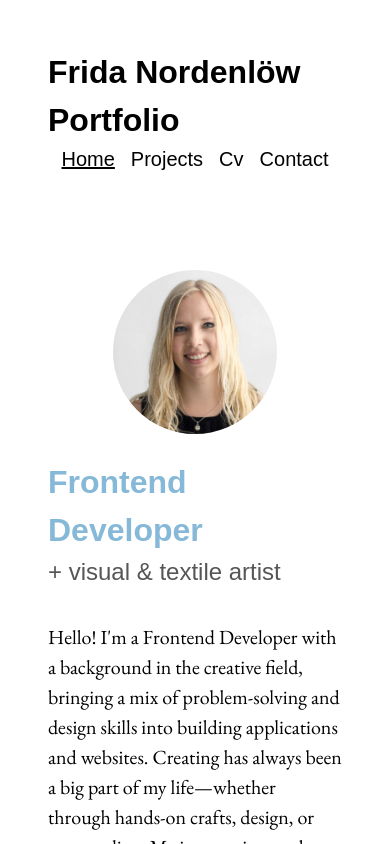
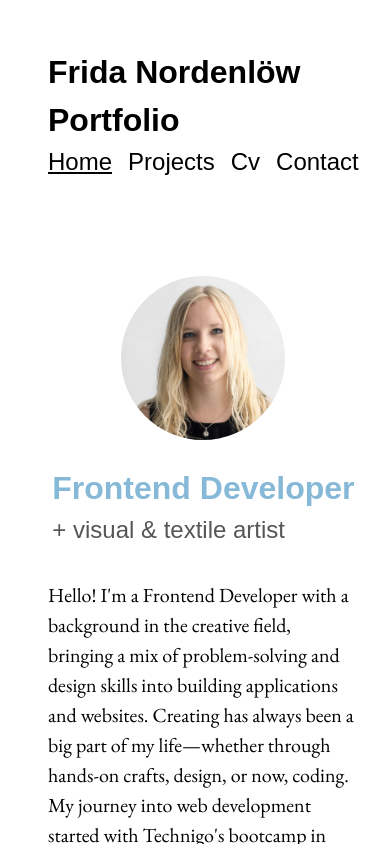
Before and after one commit to fridanordenlow/angular-portfolio, an Angular app: page / in a window 390 px wide. Shown: the top 844 px of the page. Built offline with nearby package versions, Linux system fonts and the light colour scheme; a web font is replaced by a local one.

Commit message:
make font size of links responsive

```diff
--- a/src/app/components/navbar/navbar.component.scss
+++ b/src/app/components/navbar/navbar.component.scss
@@ -9,7 +9,7 @@ nav {
   a {
     font-family: $primary-font;
     font-weight: $fw-medium;
-    font-size: $font-size-lg;
+    font-size: clamp(#{$font-size-sm}, 1.75rem, #{$font-size-xl});
     color: black;
     text-decoration: none;
 
```
